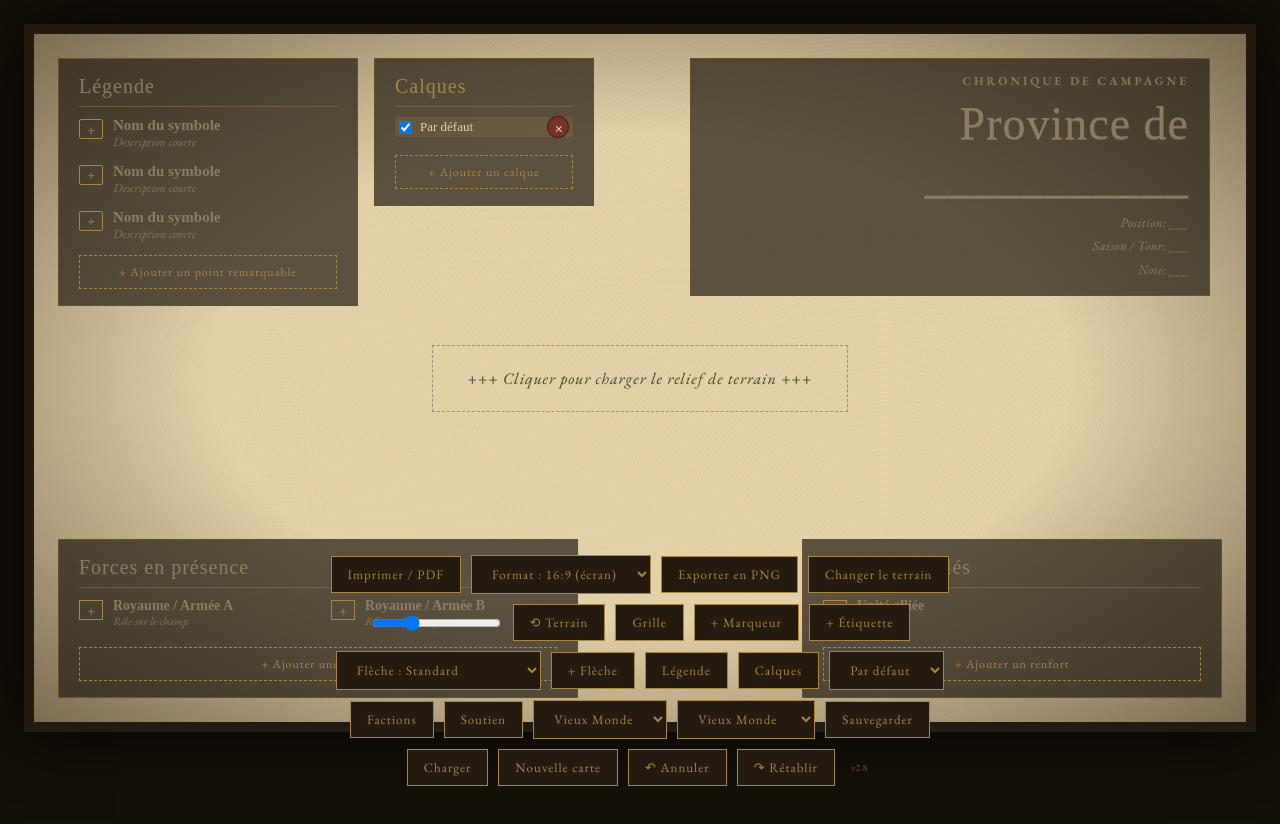
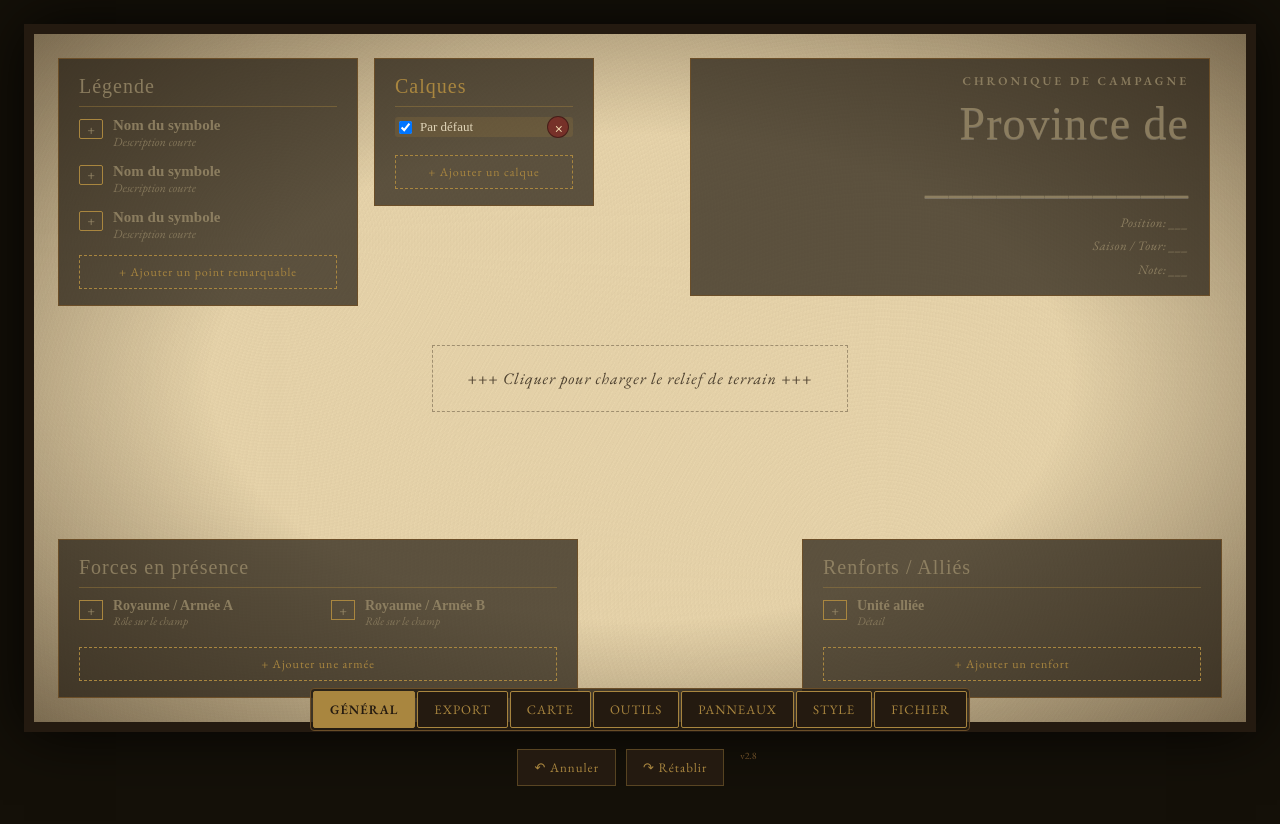
Before and after one commit to lartdeschimeres/cartes-campagne, a plain HTML site: page aof-campaign-map-template.html in a window 1280 px wide. Drawn offline with nearby package versions, Linux system fonts and the light colour scheme; a web font is replaced by a local one.

Commit message:
Ajout d'onglets pour la boîte à outils en bas de page
- Transformation du toolbar en système d'onglets pour minimiser l'emprise sur l'écran
- 7 onglets organisés par fonctionnalité : Général, Export, Carte, Outils, Panneaux, Style, Fichier
- Styles adaptés pour chaque template (GF et AoF)
- JavaScript pour la gestion dynamique des onglets

Closes #41472a3a-6557-4b57-99fc-d89aed9cdb76

Co-authored-by: lartdeschimeres <lartdeschimeres@users.noreply.github.com>

```diff
--- a/aof-campaign-map-template.html
+++ b/aof-campaign-map-template.html
@@ -313,6 +313,34 @@
   .sheet.exporting .terrain-slot{ filter:none !important; }
   .sheet.exporting::before{ mix-blend-mode:normal !important; opacity:0.35 !important; }
   .sheet.exporting::after{ opacity:0.3 !important; }
+
+  /* Tab system for toolbar */
+  .toolbar-tabs{
+    display:flex; gap:2px; background:rgba(35,28,18,0.8); border-radius:4px; padding:2px;
+    border:1px solid #6b4e28;
+  }
+  .toolbar-tab{
+    background:transparent; color:var(--panel-text); border:none;
+    padding:8px 14px; font-family:inherit; font-size:11px; letter-spacing:1px;
+    text-transform:uppercase; cursor:pointer; border-radius:2px;
+    transition:all 0.15s;
+  }
+  .toolbar-tab:hover{background:rgba(169,134,63,0.2); color:var(--gold);}
+  .toolbar-tab.active{background:var(--gold); color:#241a10; font-weight:600;}
+  .toolbar-tab-content{
+    display:none; margin-top:8px;
+  }
+  .toolbar-tab-content.active{display:flex; gap:10px; flex-wrap:wrap; justify-content:center;}
+  .toolbar-main-content{display:flex; gap:10px; flex-wrap:wrap; justify-content:center;}
+  .toolbar-tab-content .toolbar button, .toolbar-tab-content .toolbar select{
+    background:#241a10; color:var(--gold); border:1px solid rgba(169,134,63,0.4);
+  }
+  .toolbar-tab-content .toolbar button:hover{background:rgba(169,134,63,0.15);}
+  .toolbar-main-content button, .toolbar-main-content select{
+    background:#241a10; color:var(--gold); border:1px solid rgba(169,134,63,0.4);
+  }
+  .toolbar-main-content button:hover{background:rgba(169,134,63,0.15);}
+
 </style>
 </head>
 <body>
@@ -407,6 +435,23 @@
 </div>
 
 <div class="toolbar">
+  <div class="toolbar-tabs">
+    <button class="toolbar-tab active" data-tab="main">Général</button>
+    <button class="toolbar-tab" data-tab="export">Export</button>
+    <button class="toolbar-tab" data-tab="map">Carte</button>
+    <button class="toolbar-tab" data-tab="tools">Outils</button>
+    <button class="toolbar-tab" data-tab="panels">Panneaux</button>
+    <button class="toolbar-tab" data-tab="style">Style</button>
+    <button class="toolbar-tab" data-tab="file">Fichier</button>
+  </div>
+
+  <div class="toolbar-main-content toolbar-tab-content active" data-tab-content="main">
+    <button id="undoBtn" title="Annuler (Ctrl+Z)">↶ Annuler</button>
+    <button id="redoBtn" title="Rétablir (Ctrl+Y)">↷ Rétablir</button>
+    <span style="color:#6b4e28; font-size:10px; padding:0 6px;">v2.8</span>
+  </div>
+
+  <div class="toolbar-tab-content" data-tab-content="export">
     <button onclick="window.print()">Imprimer / PDF</button>
     <select id="exportFormatSelect" title="Format d'export">
       <option value="16:9">Format : 16:9 (écran)</option>
@@ -416,10 +461,16 @@
       <option value="a3-portrait">Format : A3 Portrait</option>
     </select>
     <button id="exportPngBtn">Exporter en PNG</button>
+  </div>
+
+  <div class="toolbar-tab-content" data-tab-content="map">
     <button onclick="document.getElementById('terrainInput').click()">Changer le terrain</button>
     <input type="range" id="terrainZoom" min="20" max="300" value="100" title="Échelle du terrain (glisser l'image pour la repositionner)">
-  <button id="resetTerrainBtn" title="Réinitialiser le cadrage du terrain (zoom 100%, recentré)">⟲ Terrain</button>
+    <button id="resetTerrainBtn" title="Réinitialiser le cadrage du terrain (zoom 100%, recentré)">⋚ Terrain</button>
     <button id="gridToggleBtn" class="panel-toggle" title="Afficher/masquer la grille">Grille</button>
+  </div>
+
+  <div class="toolbar-tab-content" data-tab-content="tools">
     <button id="addMarkerBtn">+ Marqueur</button>
     <button id="addLabelBtn">+ Étiquette</button>
     <select id="arrowTypeSelect" title="Type de flèche">
@@ -430,22 +481,29 @@
       <option value="curve">Flèche : Flanc (courbe)</option>
     </select>
     <button id="addArrowBtn">+ Flèche</button>
+  </div>
+
+  <div class="toolbar-tab-content" data-tab-content="panels">
     <button class="panel-toggle" data-panel="legend">Légende</button>
     <button class="panel-toggle" data-panel="layers">Calques</button>
     <select id="activeLayerSelect" title="Calque actif (où placer les nouveaux marqueurs)"></select>
     <button class="panel-toggle" data-panel="factions">Factions</button>
     <button class="panel-toggle" data-panel="support">Soutien</button>
+  </div>
+
+  <div class="toolbar-tab-content" data-tab-content="style">
     <select id="fontSelect" title="Police de la carte"></select>
     <select id="paletteSelect" title="Palette de couleurs"></select>
+  </div>
+
+  <div class="toolbar-tab-content" data-tab-content="file">
     <button id="saveProjectBtn">Sauvegarder</button>
     <button onclick="document.getElementById('loadProjectInput').click()">Charger</button>
     <button id="newMapBtn" title="Remettre la carte à vide">Nouvelle carte</button>
-  <button id="undoBtn" title="Annuler (Ctrl+Z)">↶ Annuler</button>
-  <button id="redoBtn" title="Rétablir (Ctrl+Y)">↷ Rétablir</button>
-  <span style="color:#6b5228; font-size:10px; padding:0 6px;">v2.8</span>
+  </div>
+
   <input type="file" id="loadProjectInput" accept="application/json,.json" style="display:none">
 </div>
-
 <script>
   // ---------- Image loading helper (with format validation) ----------
   function showToast(msg){
@@ -1601,6 +1659,23 @@
     };
     reader.readAsText(file);
   });
+
+
+  // ---------- Toolbar tabs ----------
+  document.querySelectorAll('.toolbar-tab').forEach(tab => {
+    tab.addEventListener('click', () => {
+      // Remove active class from all tabs and contents
+      document.querySelectorAll('.toolbar-tab').forEach(t => t.classList.remove('active'));
+      document.querySelectorAll('.toolbar-tab-content').forEach(c => c.classList.remove('active'));
+
+      // Add active class to clicked tab and corresponding content
+      tab.classList.add('active');
+      const tabId = tab.dataset.tab;
+      const content = document.querySelector(`[data-tab-content="${tabId}"]`);
+      if (content) content.classList.add('active');
+    });
+  });
+
 </script>
 
 </body>
```
Also changed, not shown: gf-campaign-map-template.html (+72 -5 lines). Lines whose indentation alone changed are shown as unchanged.
